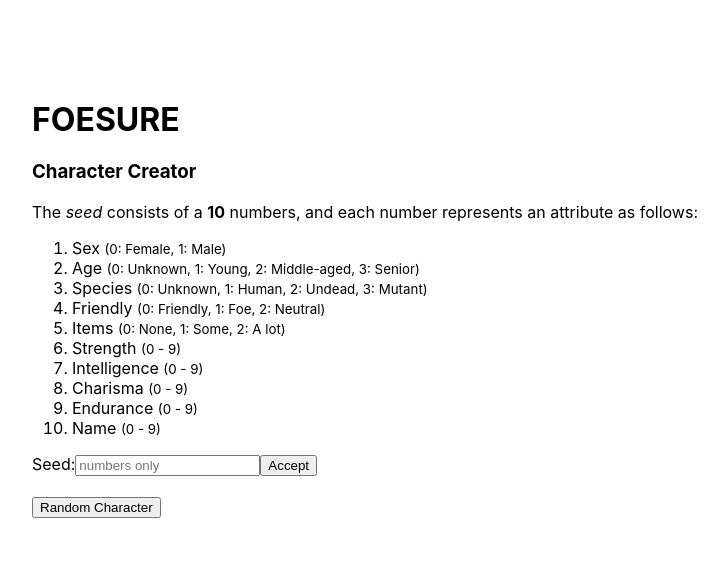
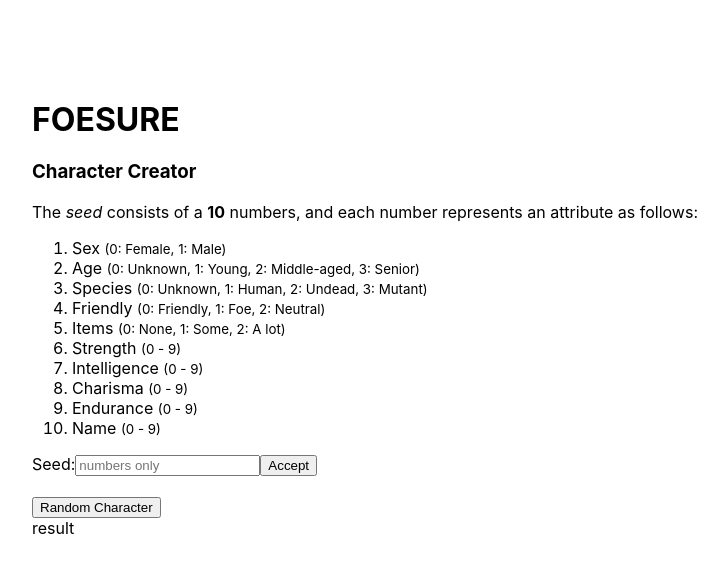
Before and after one commit to cloudymolecule/foe-sure, a React (Create React App) app: page / in a window 1280 px wide. Shown: the top 572 px of the page, without its empty margins (68-796 px from the left). Built offline with nearby package versions, Linux system fonts and the light colour scheme.

Commit message:
Add Result Component

```diff
--- a/src/components/Parameters.js
+++ b/src/components/Parameters.js
@@ -7,10 +7,11 @@ class parameters extends Component {
     }
 
     handleChange = (e) => {
-        this.setState({
-            [e.target.name] : e.target.value
-        })
-        console.log(this.state)
+        if(e.target.value <= 9999999999){ //10 is basically maxLenght, I did it this way because it wasn't working on the html tag :p
+            this.setState({
+              [e.target.name]: e.target.value
+            })
+        }
     }
 
     handleReset = () => {
--- /dev/null
+++ b/src/components/Result.js
@@ -0,0 +1,12 @@
+import React from 'react'
+import '../styles/result.css'
+
+function Result() {
+    return (
+        <div>
+            result
+        </div>
+    )
+}
+
+export default Result
--- a/src/containers/Foe.js
+++ b/src/containers/Foe.js
@@ -1,10 +1,12 @@
 import React from 'react'
 import Parameters from '../components/Parameters'
+import Result from '../components/Result'
 
 function Foe() {
     return (
         <>
             <Parameters />
+            <Result />
         </>
     )
 }
```
Also changed, not shown: src/styles/result.css (added).
